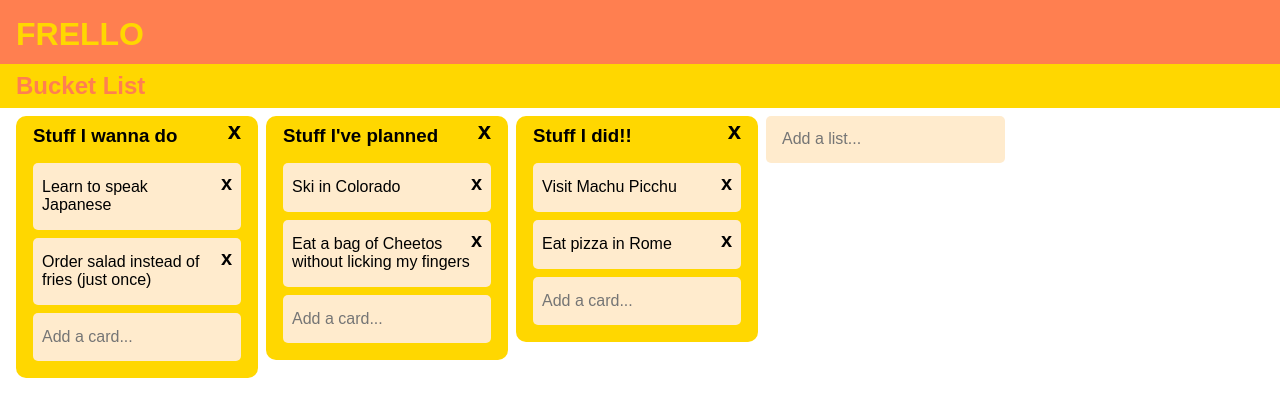
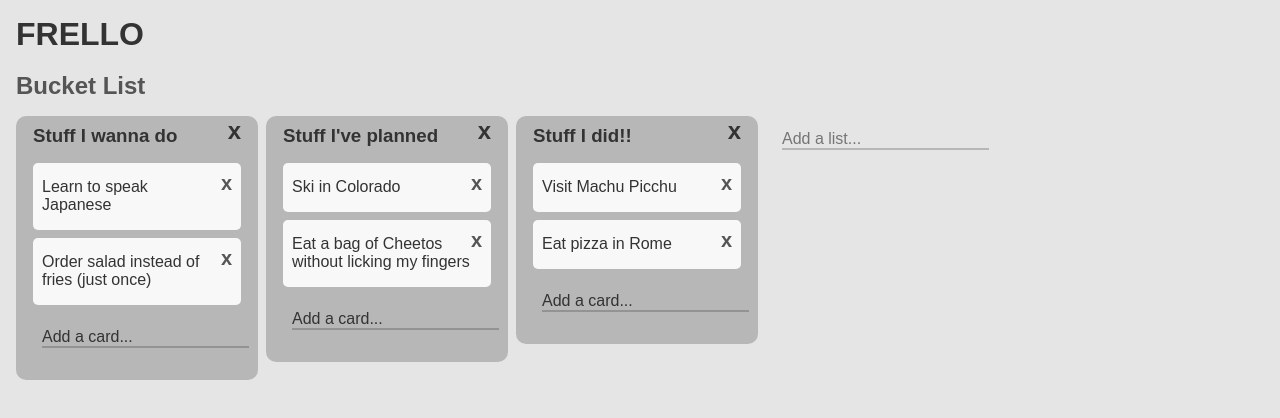
Before and after one commit to hnipps/frello, a React (Create React App) app: page / in a window 1280 px wide. Shown: the top 418 px of the page. Built offline with nearby package versions, Linux system fonts and the light colour scheme.

Commit message:
Changed colors to match tachyons branch

```diff
--- a/src/App.css
+++ b/src/App.css
@@ -17,13 +17,13 @@ h1, h2, h3, p {
 }
 
 #appContainer {
+  background-color: rgba(0,0,0,.1);
 }
 
 .navbar {
   height: 4rem;
   padding-left: 1rem;
-  background-color: coral;
-  color: gold;
+  color: #333;
 }
 
 .navbar-title {
--- a/src/components/board/board.css
+++ b/src/components/board/board.css
@@ -13,8 +13,7 @@ h2, h3 {
 }
 
 .board-header {
-  background-color: gold;
-  color: coral;
+  color: #555;
 }
 
 .board-title {
@@ -31,7 +30,7 @@ h2, h3 {
 .add-list-container {
   display: flex;
   flex-direction: column;
-  background-color: blanchedalmond;
+  background-color: transparent;
   border-radius: 5px;
   padding: 0.5rem 1rem;
 }
@@ -42,10 +41,16 @@ h2, h3 {
   margin: 0.4rem 0;
   border: 0;
   background-color: transparent;
+  border-bottom: rgba(0,0,0,0.2);
+  border-width: 2px;
+  border-bottom-style: solid;
 }
 
 .board-add-list-input:focus {
   border: 0;
   background-color: transparent;
   outline: 0;
+  border-bottom: rgba(0,0,0,0.2);
+  border-width: 2px;
+  border-bottom-style: solid;
 }
--- a/src/components/card/card.css
+++ b/src/components/card/card.css
@@ -7,13 +7,14 @@
   border-width: 1px;
   border-color: transparent;
   border-radius: 5px;
-  background-color: blanchedalmond;
+  background-color: hsla(0,0%,100%,.9);
   padding: 0.5rem;
 }
 
 .card-content {
   font-size: 1rem;
   margin: 0.4rem 0;
+  color: #333;
 }
 
 .card-delete-button {
@@ -23,6 +24,7 @@
   border: 0;
   padding: 0;
   background-color: transparent;
+  color: #555;
 }
 
 .card-delete-button:hover {
--- a/src/components/list/list.css
+++ b/src/components/list/list.css
@@ -6,7 +6,7 @@
   border-radius: 10px;
   margin-bottom: 0.5rem;
   margin-right: 0.5rem;
-  background-color: gold;
+  background-color: rgba(0,0,0,0.2);
   flex-grow: 0;
   flex-shrink: 0;
   flex-basis: auto;
@@ -21,6 +21,7 @@
 }
 
 .list-title {
+  color: #333;
 }
 
 .list-delete-button {
@@ -30,6 +31,7 @@
   border: 0;
   padding: 0;
   background-color: transparent;
+  color: #333;
 }
 
 .list-delete-button:hover {
@@ -49,9 +51,10 @@
   border-width: 1px;
   border-color: transparent;
   border-radius: 5px;
-  background-color: blanchedalmond;
+  background-color: transparent;
   padding: 0.5rem;
 }
+
 
 .list-add-card-input {
   font-size: 1rem;
@@ -59,10 +62,20 @@
   margin: 0.4rem 0;
   border: 0;
   background-color: transparent;
+  border-bottom: rgba(0,0,0,0.2);
+  border-width: 2px;
+  border-bottom-style: solid;
+}
+
+.list-add-card-input::placeholder {
+  color: #333;
 }
 
 .list-add-card-input:focus {
   border: 0;
   background-color: transparent;
   outline: 0;
+  border-bottom: rgba(0,0,0,0.2);
+  border-width: 2px;
+  border-bottom-style: solid;
 }
```
